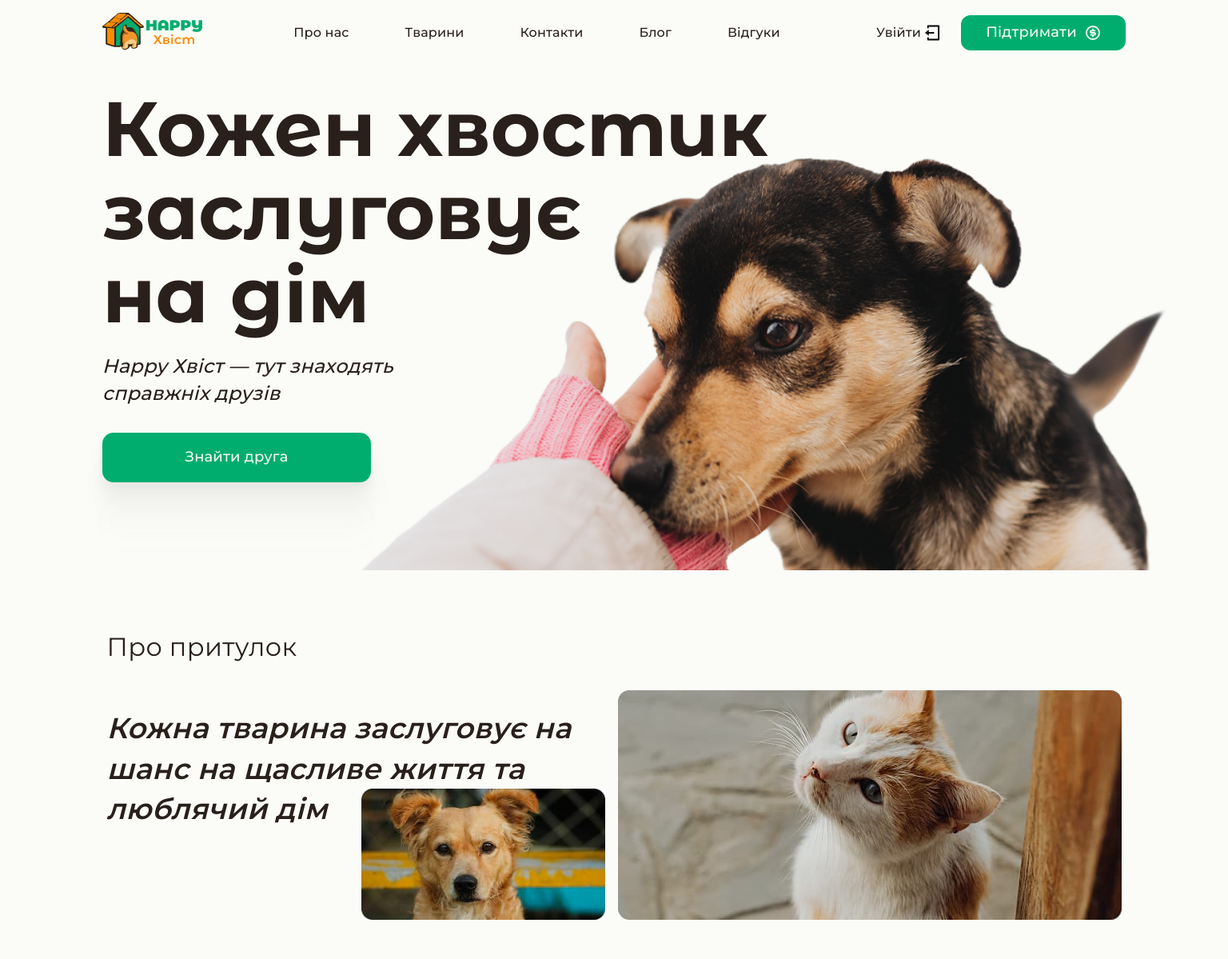
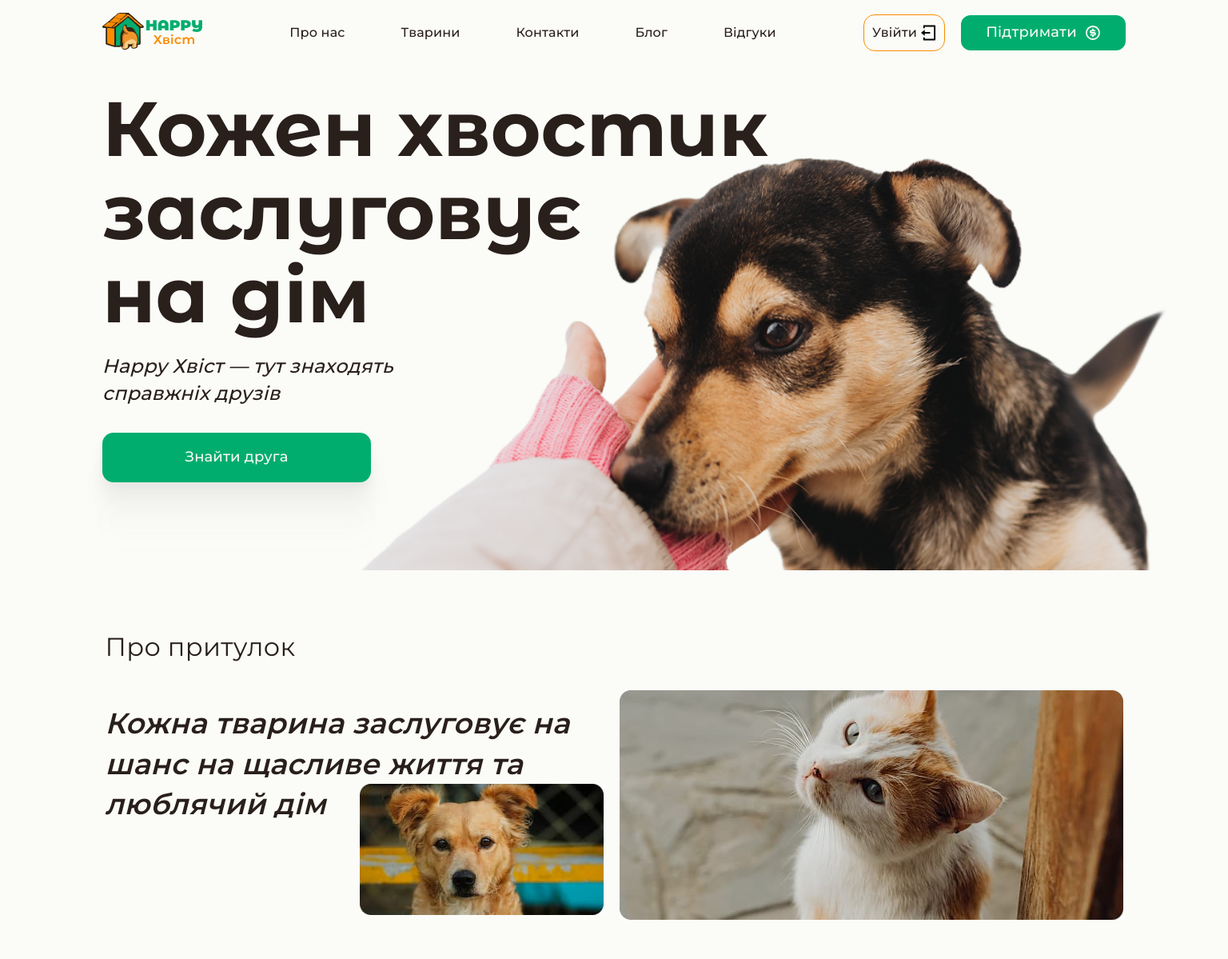
Before and after one commit to Vlad-Kovalov9/HappyTail, a React (Vite) app: page / in a window 1536 px wide. Shown: the top 1199 px of the page at 80% size. Built offline with nearby package versions, Linux system fonts and the light colour scheme.

Commit message:
add btn-border

```diff
--- a/src/components/About/About.module.css
+++ b/src/components/About/About.module.css
@@ -200,6 +200,11 @@
     margin-bottom: 32px;
   }
 
+  .wrapper {
+    gap: 20px;
+    align-items: center;
+  }
+
   .subtitle {
     font-size: 36px;
     max-width: 623px;
--- a/src/components/AppBar/AppBar.module.css
+++ b/src/components/AppBar/AppBar.module.css
@@ -34,6 +34,9 @@
   letter-spacing: 0.01em;
   color: #291f1b;
   transition: color 0.3s ease;
+  border: 1px solid #fb8c00;
+  padding: 10px;
+  border-radius: 14px;
 }
 
 .btnEnter:hover,
--- a/src/components/BurgerMenu/BurgerMenu.module.css
+++ b/src/components/BurgerMenu/BurgerMenu.module.css
@@ -82,6 +82,9 @@
   border: transparent;
   background: none;
   transition: color 0.3s ease;
+  border: 1px solid #fb8c00;
+  padding: 10px;
+  border-radius: 14px;
 }
 
 .btnEnter:hover,
@@ -102,7 +105,7 @@
   width: 167px;
   height: 39px;
   border-radius: 12px;
-  background-color: #bb5f65;
+  background-color: #00ad6f;
   border: none;
   transition: background-color 0.3s ease;
 }
```
